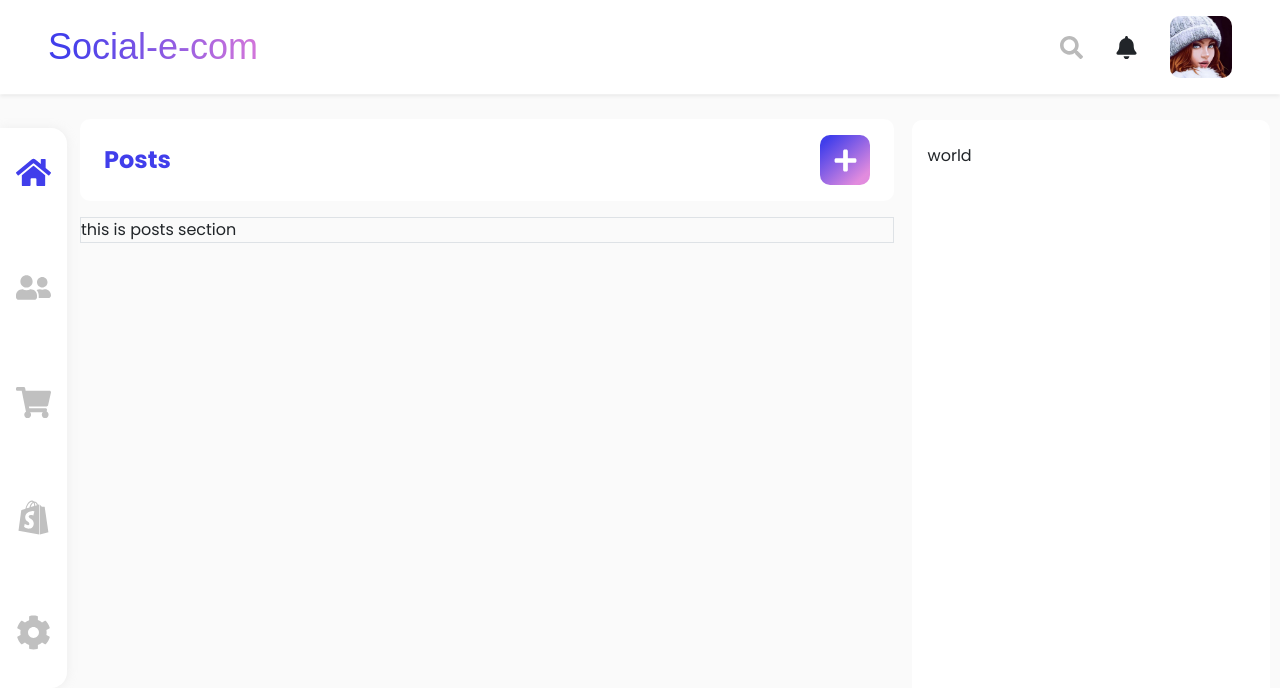
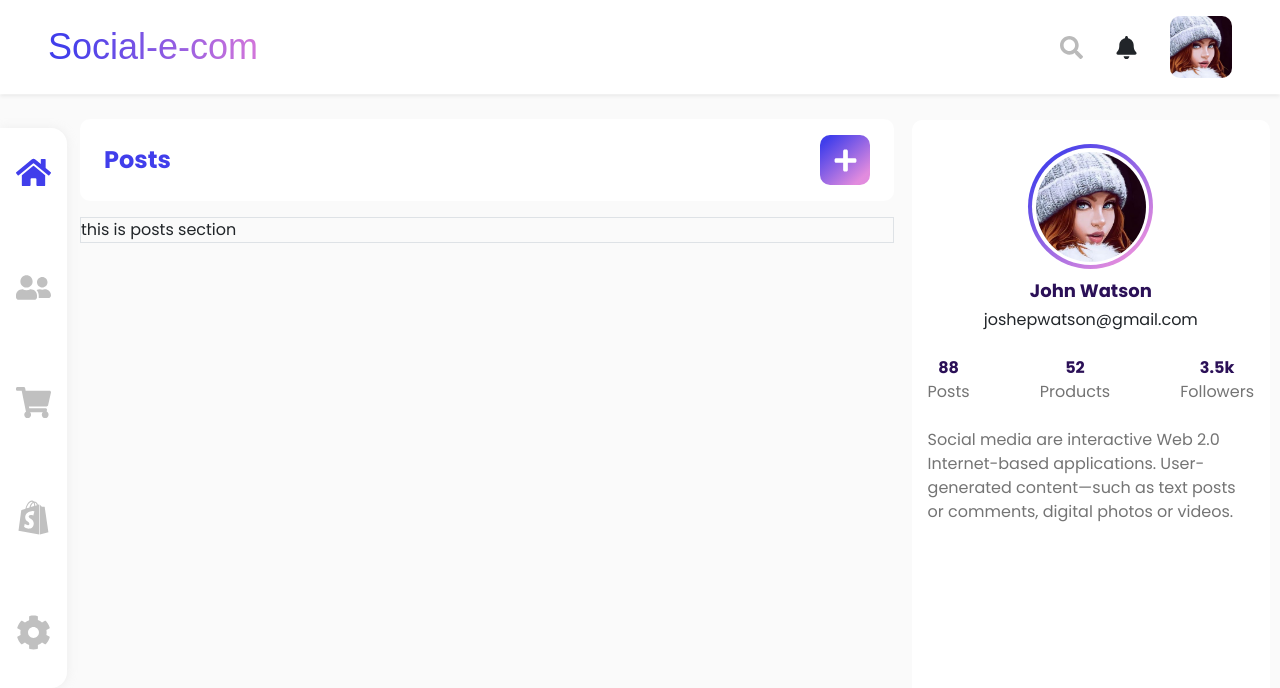
Before and after one commit to supratim50/social-e-com-client, a Next.js app: page /profile in a window 1280 px wide. Shown: the top 688 px of the page. Built offline with nearby package versions, Linux system fonts and the light colour scheme; a web font is replaced by a local one.

Commit message:
Complete profile design

```diff
--- a/pages/profile.js
+++ b/pages/profile.js
@@ -1,5 +1,18 @@
 import SquareButton from "../components/Buttons/SquareButton/SquareButton";
 
+// followers component
+const Counting = ({ number, text }) => {
+  return (
+    <div className="d-flex flex-column justify-content-between align-items-center">
+      <p className="paragraph heading-text font-weight-bold mb-0">
+        {number && number}
+      </p>
+      <p className="paragraph paragraph-text mb-0">{text && text}</p>
+    </div>
+  );
+};
+
+// profile
 const profile = () => {
   return (
     <section className="overflow-hidden">
@@ -15,7 +28,41 @@ const profile = () => {
           {/* posts section */}
           <div className="w-100 mt-3 border">this is posts section</div>
         </div>
-        <div className="profile bg-white rounded-md px-3 py-4">world</div>
+        {/* profile section */}
+        <div className="profile bg-white rounded-md px-3 py-4">
+          {/* profile details */}
+          <div className="d-flex flex-column justify-content-center align-items-center">
+            {/* profile image */}
+            <div className="image-outside-box d-flex justify-content-center align-items-center">
+              <div className="image_box bg-white d-flex justify-content-center align-items-center">
+                <img className="image" src="/assets/images/profile.jpg" />
+              </div>
+            </div>
+            {/* name */}
+            <h2 className="heading-secondary heading-text mt-2 mb-0">
+              John Watson
+            </h2>
+            <p className="paragraph paragrph-text mt-1 mb-0">
+              joshepwatson@gmail.com
+            </p>
+          </div>
+          {/* profile details end */}
+          {/* like post and followers */}
+          <div className="d-flex align-items-center justify-content-between mt-4">
+            <Counting number="88" text="Posts" />
+            <Counting number="52" text="Products" />
+            <Counting number="3.5k" text="Followers" />
+          </div>
+          {/* like post and followers end */}
+          {/* about */}
+          <div className="mt-4">
+            <p className="paragraph paragraph-text">
+              Social media are interactive Web 2.0 Internet-based applications.
+              User-generated content—such as text posts or comments, digital
+              photos or videos.
+            </p>
+          </div>
+        </div>
       </div>
 
       <style jsx>{`
@@ -41,6 +88,30 @@ const profile = () => {
           right: 10px;
           bottom: 10px;
         }
+
+        .image-outside-box {
+          width: 125px;
+          height: 125px;
+          border-radius: 50%;
+          background-image: linear-gradient(
+            138.14deg,
+            #413eeb 11.47%,
+            rgba(221, 122, 217, 0.87) 84.69%
+          );
+        }
+
+        .image_box {
+          width: 117px;
+          height: 117px;
+          border-radius: 50%;
+        }
+
+        .image {
+          width: 110px;
+          height: 110px;
+          border-radius: 50%;
+          object-fit: cover;
+        }
       `}</style>
     </section>
   );
```
